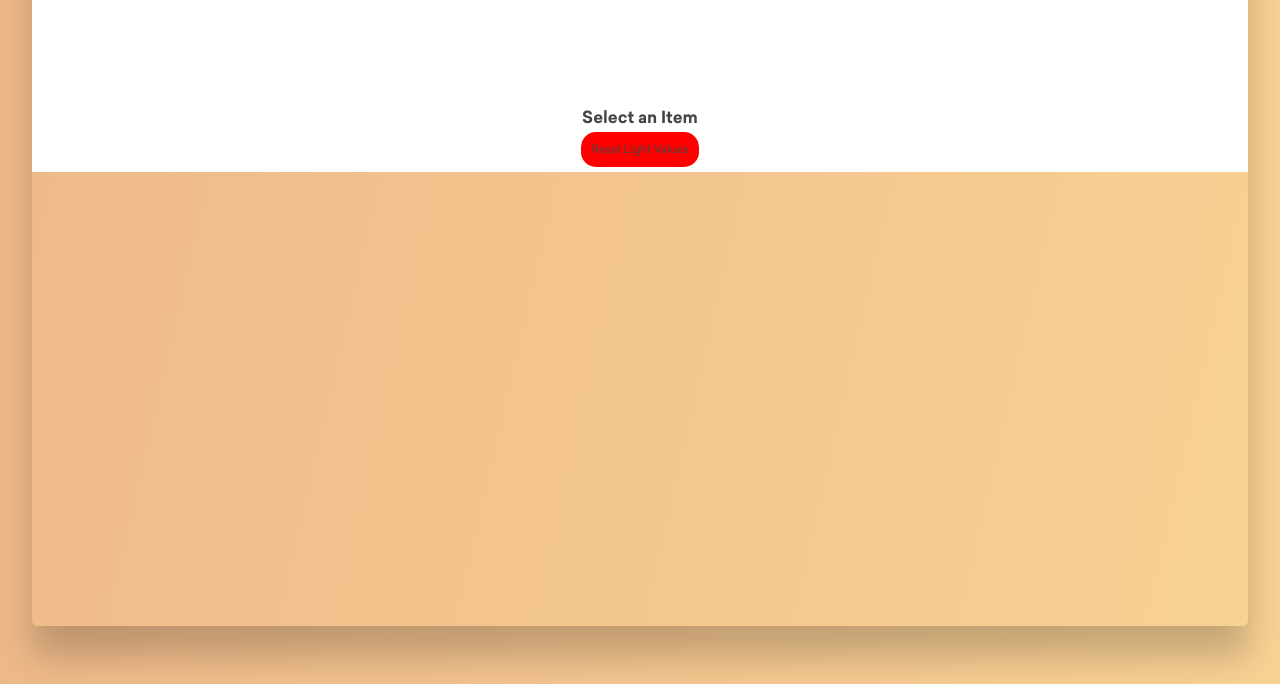
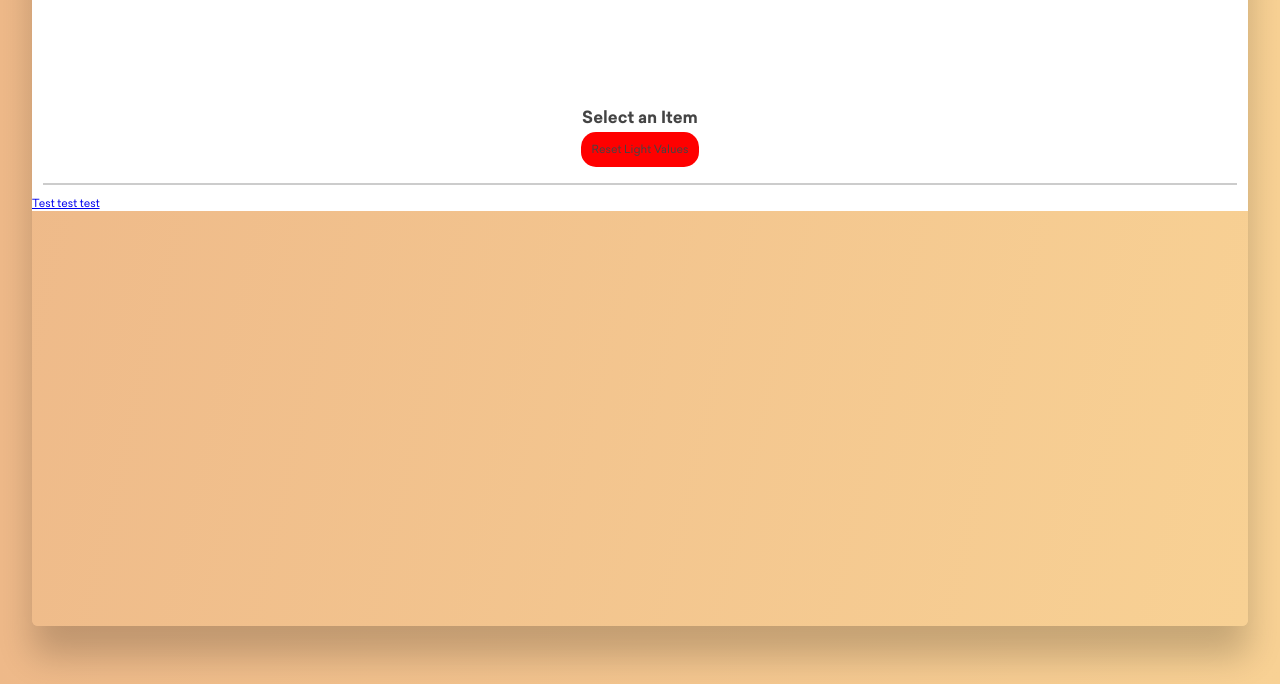
Before and after one commit to luminus-helix/mvp, a plain HTML site: page index.html in a window 1280 px wide. Shown: the part 116-800 px from the top of the page. Drawn offline with nearby package versions, Linux system fonts and the light colour scheme; no server answers.

Commit message:
Initial log adjustments

```diff
--- a/index.html
+++ b/index.html
@@ -65,10 +65,19 @@
 
                     </center>
                 </div>
+
+                <div id="selection-area">
+
+                    <!-- Change saved log display to remove item price, do more condensed listing-->
+                    <div id="saved-log" style="widthz:450px;text-align: center;align-items: center; border:1px solid #ccc;margin:1em;"></div>
+
+                    <a href="#" align="right" class="selection-area-button">Test test test</a>
+                </div>
+
             </div>
 
             <!-- Log Screen -->
-            <div id="screen-log" class="wrapper-screen screen-log">
+            <!--<div id="screen-log" class="wrapper-screen screen-log">
                 <center>
 
                     <div id="log-transactions">
@@ -102,7 +111,7 @@
                     <a onclick="temp('clearlog')">Clear all logs</a>
                 </div>
 
-            </div>
+            </div>-->
 
             <!-- Cart Screen -->
             <div id="screen-cart" class="wrapper-screen screen-cart" style="text-align:center;background:#f6f6f9">
```
Also changed, not shown: 1 other file.
